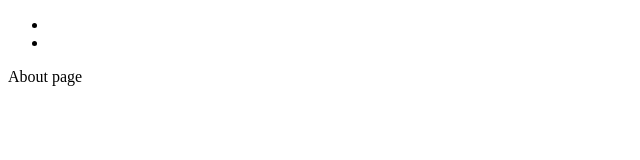
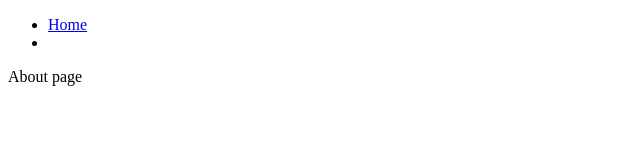
Before and after one commit to chriscodex/nextjs-introduction, a Next.js app: page /about in a window 1280 px wide. Shown: the top 160 px of the page, without its empty margins (0-640 px from the left). Built offline with nearby package versions, Linux system fonts and the light colour scheme.

Commit message:
Home referenced using Link component

```diff
--- a/components/Navbar/Navbar.jsx
+++ b/components/Navbar/Navbar.jsx
@@ -5,6 +5,9 @@ function Navbar() {
     <nav>
       <ul>
         <li>
+          <Link href="/" legacyBehavior prefetch={ false }>
+            <a>Home</a>
+          </Link>
         </li>
         <li>
         </li>
```
